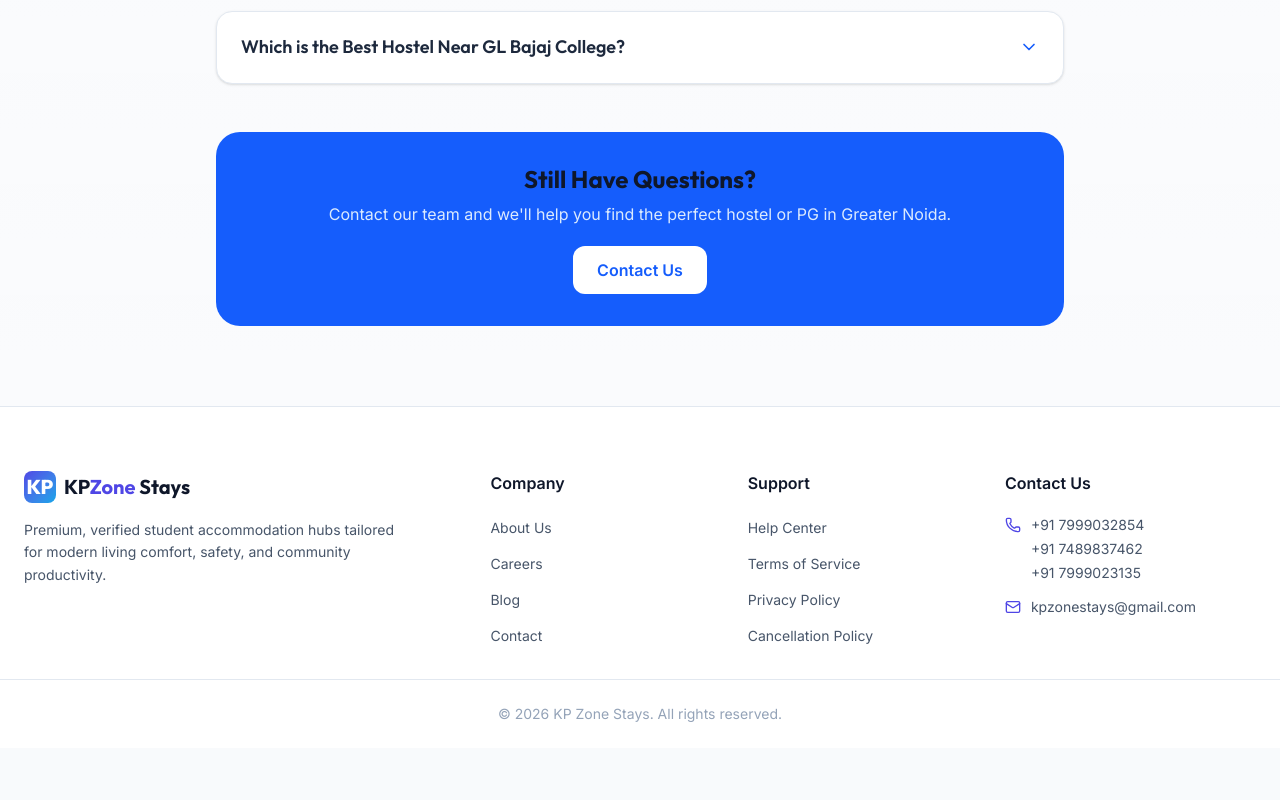
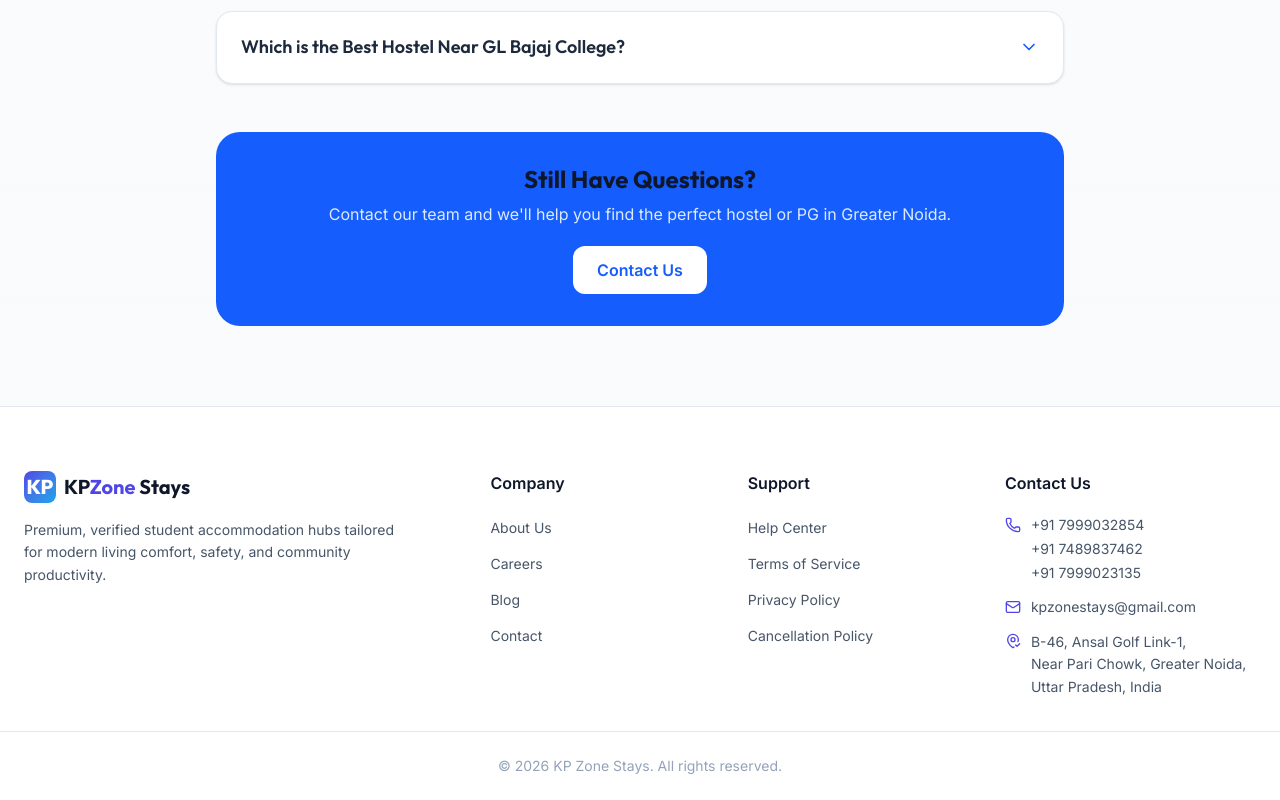
Before and after one commit to Karann2002/KPZone, a Next.js app: page / in a window 1280 px wide. Shown: the part 8161-8961 px from the top of the page. Before the commit the page ends 8909 px from the top, so only its background shows below. Built offline with nearby package versions, Linux system fonts and the light colour scheme.

Commit message:
feat: add address details to Footer and update contact information layout for better clarity

```diff
--- a/src/components/Footer.tsx
+++ b/src/components/Footer.tsx
@@ -1,7 +1,7 @@
 "use client";
 import React, { useState } from "react";
 import Link from "next/link";
-import { Phone, Mail, MapPin, ChevronDown,  } from "lucide-react";
+import { Phone, Mail, MapPin, ChevronDown, MapPinCheck,  } from "lucide-react";
 
 const Footer: React.FC = () => {
   // Manage separate accordion states for mobile viewports
@@ -112,7 +112,19 @@ const Footer: React.FC = () => {
               <Mail size={16} className="text-brand-primary shrink-0" />
               <a href="mailto:kpzonestays@gmail.com" className="hover:text-brand-primary transition-colors">kpzonestays@gmail.com</a>
             </li>
+            {/* Address */}
+  <li className="flex items-start gap-2.5 text-text-secondary text-sm">
+    <MapPinCheck size={16} className="text-brand-primary mt-0.5 shrink-0" />
 
+    <address className="not-italic leading-relaxed">
+      B-46, Ansal Golf Link-1,
+  <br />
+  Near Pari Chowk, Greater Noida,
+  <br />
+  Uttar Pradesh, India
+
+    </address>
+  </li>
           </ul>
         </div>
 
--- a/src/pages/Contact.tsx
+++ b/src/pages/Contact.tsx
@@ -35,19 +35,21 @@ const Contact: React.FC = () => {
 
                 <div>
                   <h4 className="font-semibold text-text-primary">Phone</h4>
-                  <a href="tel:+917489837462" >
-                  <p className="text-text-secondary hover:text-brand-primary transition-colors">+91 7489837462</p>
-
+                  <a href="tel:+917489837462">
+                    <p className="text-text-secondary hover:text-brand-primary transition-colors">
+                      +91 7489837462
+                    </p>
                   </a>
-                  <a href="tel:+917999032854" >
-                  <p className="text-text-secondary mt-1 hover:text-brand-primary transition-colors">+91 7999032854</p>
-
+                  <a href="tel:+917999032854">
+                    <p className="text-text-secondary mt-1 hover:text-brand-primary transition-colors">
+                      +91 7999032854
+                    </p>
                   </a>
-                  <a href="tel:+917999023135" >
-                  <p className="text-text-secondary mt-1 hover:text-brand-primary transition-colors">+91 7999023135</p>
-
+                  <a href="tel:+917999023135">
+                    <p className="text-text-secondary mt-1 hover:text-brand-primary transition-colors">
+                      +91 7999023135
+                    </p>
                   </a>
-
                 </div>
               </div>
 
@@ -61,34 +63,34 @@ const Contact: React.FC = () => {
                   <h4 className="font-semibold text-text-primary">Email</h4>
 
                   <p className="text-text-secondary mt-1">
-                                  <a href="mailto:kpzonestays@gmail.com" className="hover:text-brand-primary transition-colors">kpzonestays@gmail.com</a>
-
+                    <a
+                      href="mailto:kpzonestays@gmail.com"
+                      className="hover:text-brand-primary transition-colors"
+                    >
+                      kpzonestays@gmail.com
+                    </a>
                   </p>
-
-
                 </div>
               </div>
 
               {/* Address */}
-              {/* <div className="flex items-start gap-4">
+              <div className="flex items-start gap-4">
                 <div className="bg-brand-primary/10 p-3 rounded-full text-brand-primary">
                   <MapPin size={24} />
                 </div>
 
                 <div>
-                  <h4 className="font-semibold text-text-primary">
-                    Office Address
-                  </h4>
+                  <h4 className="font-semibold text-text-primary">Address</h4>
 
-                  <p className="text-text-secondary mt-1 leading-relaxed">
-                    123 Zolo Tower, 100ft Road,
+                  <address className="not-italic leading-relaxed text-text-secondary mt-1 leading-relaxed">
+                    B-46, Ansal Golf Link-1,
                     <br />
-                    Koramangala, 5th Block,
+                    Near Pari Chowk, Greater Noida,
                     <br />
-                    Bangalore, Karnataka 560095
-                  </p>
+                    Uttar Pradesh, India
+                  </address>
                 </div>
-              </div> */}
+              </div>
             </div>
           </div>
         </div>
```
